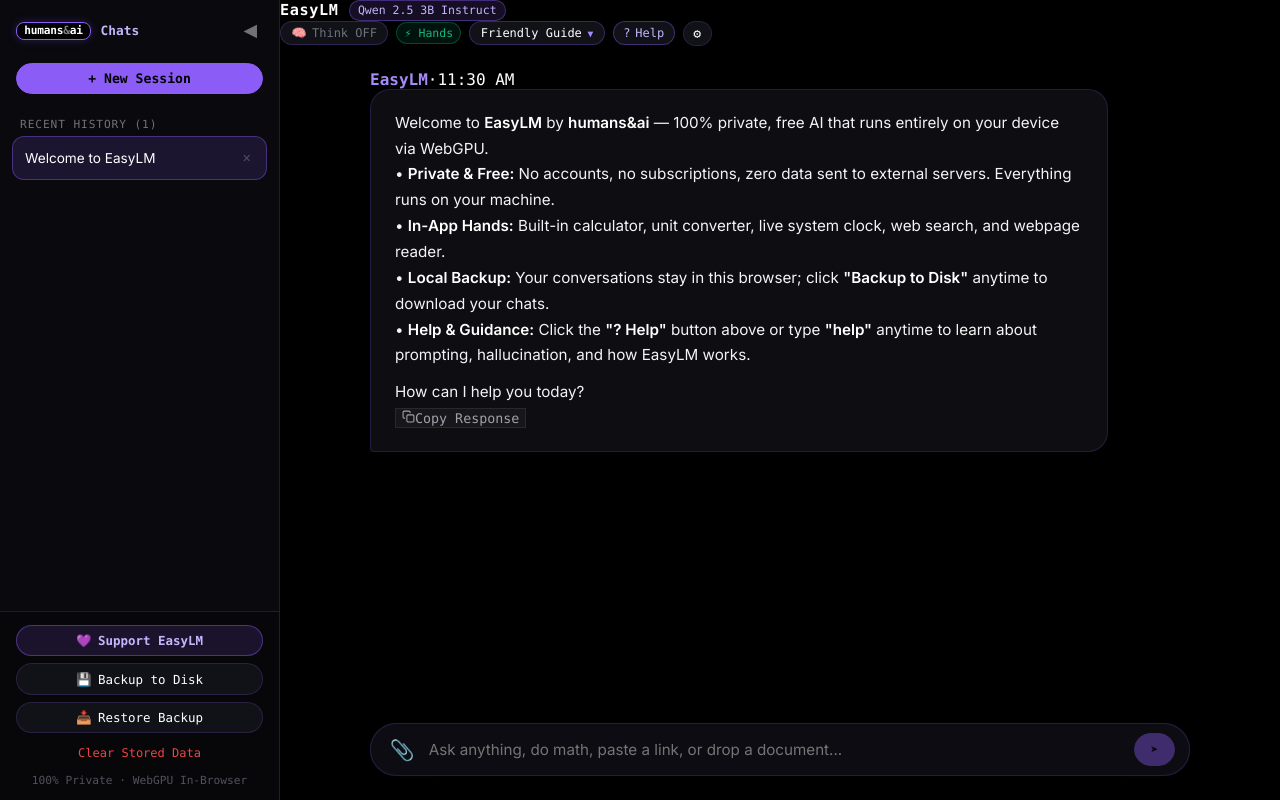
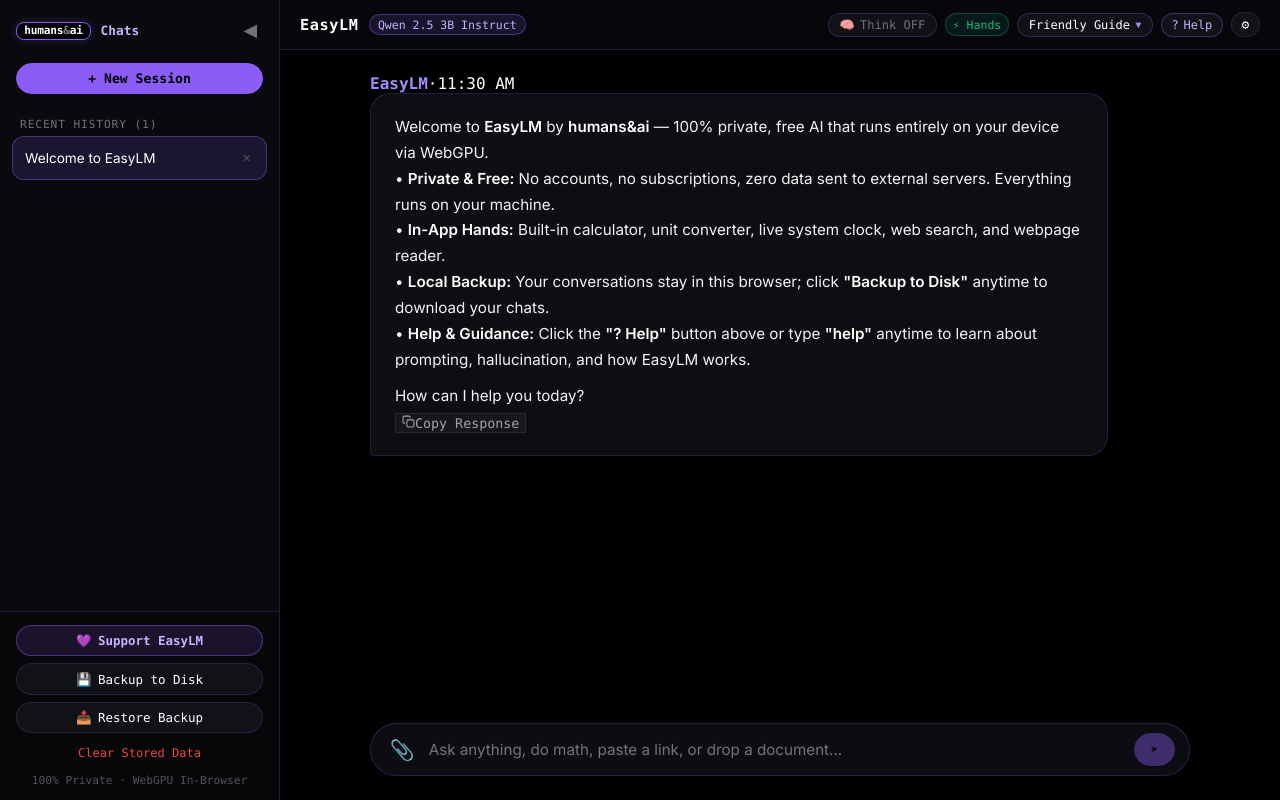
Before and after one commit to erastudil/easylm, a React (Vite) app: page / in a window 1280 px wide. Built offline with nearby package versions, Linux system fonts and the light colour scheme; a web font is replaced by a local one.

Commit message:
fix(header): lock top bar strictly to single row flex layout with right-aligned actions

```diff
--- a/src/App.tsx
+++ b/src/App.tsx
@@ -535,9 +535,23 @@
       {/* Main Chat Area */}
       <main style={{ flex: 1, display: 'flex', flexDirection: 'column', height: '100vh', position: 'relative' }}>
         {/* Header HUD */}
-        <header className="header-hud">
+        <header
+          className="header-hud"
+          style={{
+            display: 'flex',
+            flexDirection: 'row',
+            alignItems: 'center',
+            justifyContent: 'space-between',
+            flexWrap: 'nowrap',
+            width: '100%',
+            padding: '0.75rem 1.25rem',
+            backgroundColor: '#07070b',
+            borderBottom: '1px solid rgba(139, 92, 246, 0.2)',
+            zIndex: 30
+          }}
+        >
           {/* Left: Brand & Model */}
-          <div className="header-brand-wrap" style={{ display: 'flex', alignItems: 'center', gap: '0.65rem', marginLeft: sidebarOpen ? '0' : '3.5rem' }}>
+          <div className="header-brand-wrap" style={{ display: 'flex', flexDirection: 'row', alignItems: 'center', gap: '0.65rem', flexShrink: 0, marginLeft: sidebarOpen ? '0' : '3.5rem' }}>
             <span className="header-title-text" style={{ fontWeight: 700, fontFamily: 'var(--font-mono)', fontSize: '0.95rem', letterSpacing: '0.04em', color: '#ffffff' }}>
               EasyLM
             </span>
@@ -555,7 +569,7 @@
           </div>
 
           {/* Right: Controls & Badges */}
-          <div className="header-actions" style={{ display: 'flex', alignItems: 'center', gap: '0.5rem' }}>
+          <div className="header-actions" style={{ display: 'flex', flexDirection: 'row', alignItems: 'center', gap: '0.5rem', flexShrink: 0, marginLeft: 'auto' }}>
             {/* Extended Thinking Toggle Button */}
             <button
               onClick={() => setExtendedThinking(!extendedThinking)}
--- a/src/styles/easylm.css
+++ b/src/styles/easylm.css
@@ -399,6 +399,52 @@
   -webkit-overflow-scrolling: touch;
 }
 
+/* Base Layout & Header HUD Rules */
+.header-hud {
+  padding: 0.75rem 1.25rem;
+  border-bottom: 1px solid rgba(139, 92, 246, 0.2);
+  display: flex !important;
+  flex-direction: row !important;
+  align-items: center !important;
+  justify-content: space-between !important;
+  background-color: #07070b;
+  z-index: 30;
+  width: 100%;
+  flex-wrap: nowrap !important;
+}
+
+.header-brand-wrap {
+  display: flex !important;
+  flex-direction: row !important;
+  align-items: center !important;
+  gap: 0.65rem;
+  flex-shrink: 0 !important;
+}
+
+.header-actions {
+  display: flex !important;
+  flex-direction: row !important;
+  align-items: center !important;
+  gap: 0.5rem;
+  flex-shrink: 0 !important;
+  margin-left: auto;
+}
+
+.messages-scroll-area {
+  flex: 1;
+  overflow-y: auto;
+  padding: 1.5rem 2rem;
+  display: flex;
+  flex-direction: column;
+}
+
+.prompt-wrapper {
+  padding: 0.75rem 2rem 1.5rem;
+  display: flex;
+  justify-content: center;
+  z-index: 20;
+}
+
 /* Mobile Drawer & Responsive Layout */
 @media (max-width: 768px) {
   .sidebar-drawer {
```
